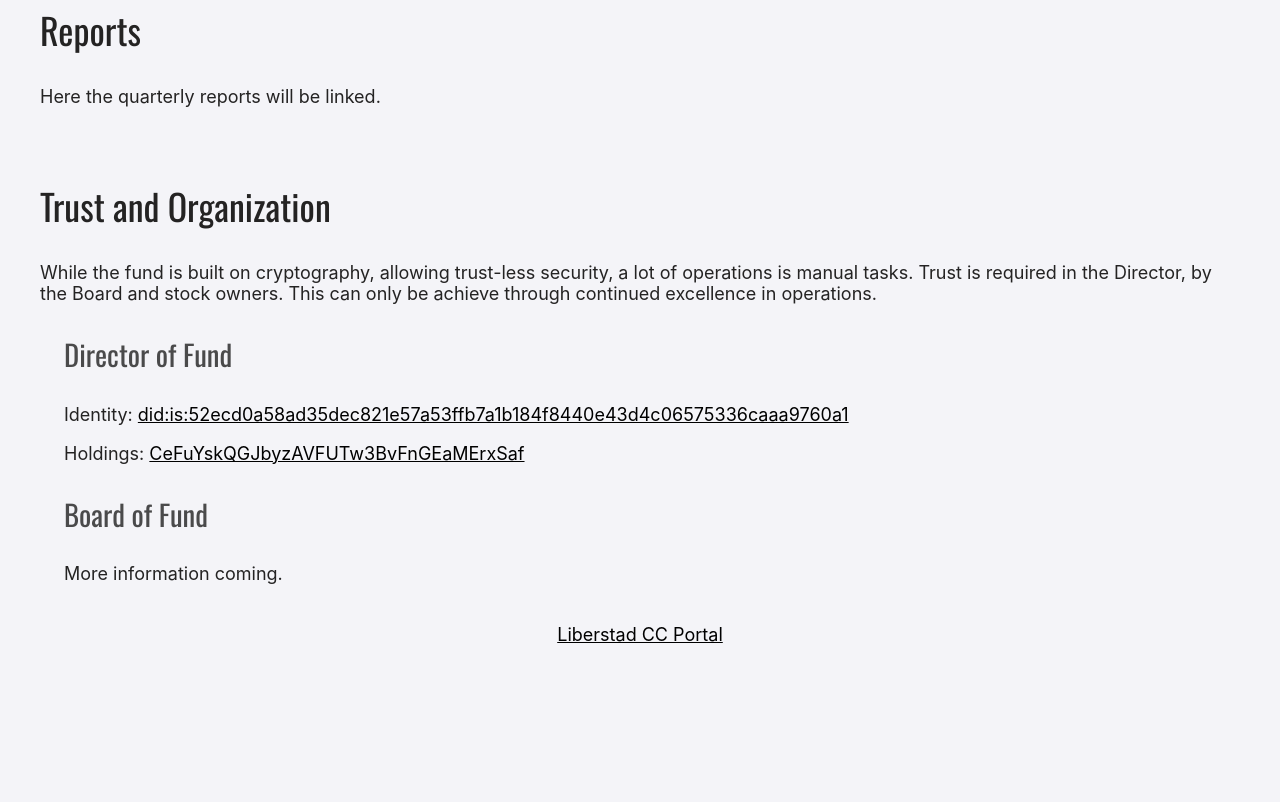
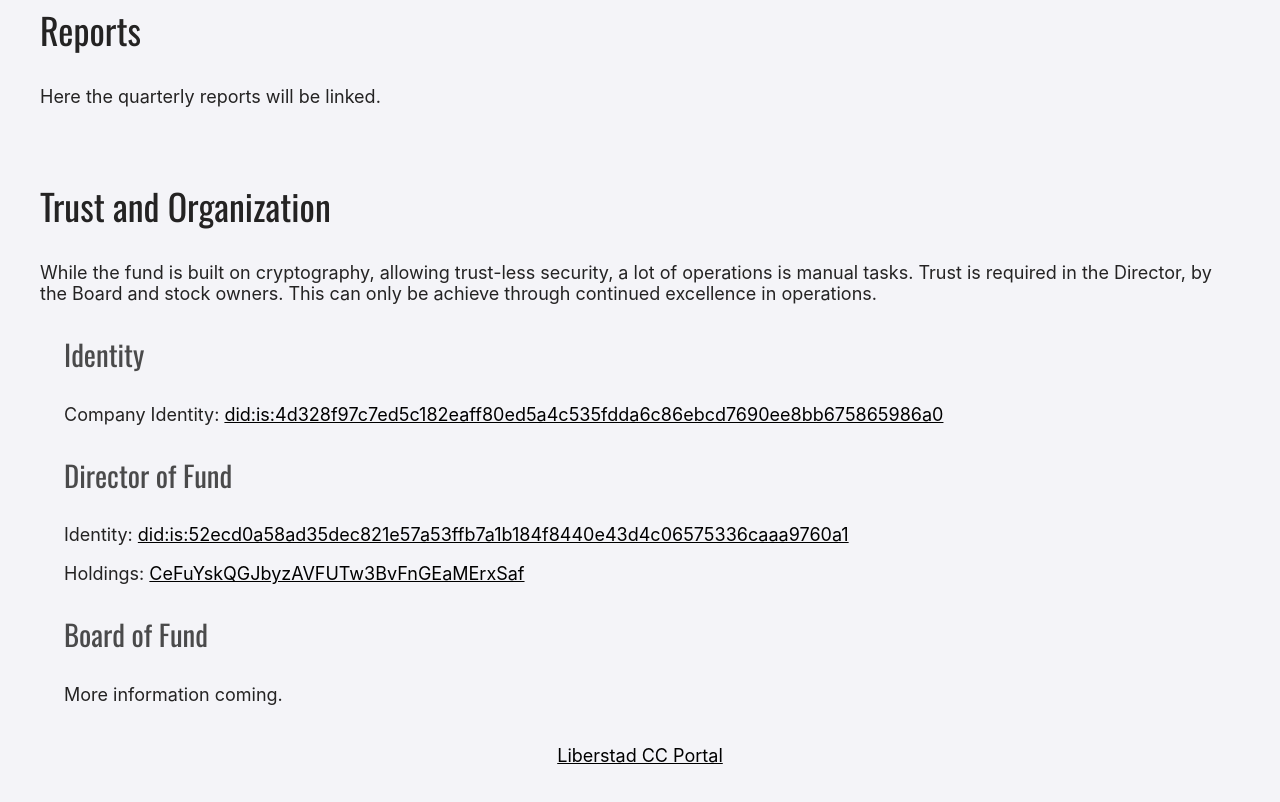
Before and after one commit to Liberstad/companies, a plain HTML site: page liberstad-city-fund/index.html in a window 1280 px wide. Shown: the part 3218-4020 px from the top of the page. Before the commit the page ends 3929 px from the top, so only its background shows below. Drawn offline with nearby package versions, Linux system fonts and the light colour scheme.

Commit message:
Add official DID for Liberstad City Fund

```diff
--- a/liberstad-city-fund/index.html
+++ b/liberstad-city-fund/index.html
@@ -240,6 +240,16 @@
         the Board and stock owners. This can only be achieve through continued
         excellence in operations.
       </p>
+      <h3>Identity</h3>
+      <p class="p3">
+        Company Identity:
+        <a
+          href="https://did.is/did:is:4d328f97c7ed5c182eaff80ed5a4c535fdda6c86ebcd7690ee8bb675865986a0"
+          target="_blank"
+          >did:is:4d328f97c7ed5c182eaff80ed5a4c535fdda6c86ebcd7690ee8bb675865986a0</a
+        >
+      </p>
+
       <h3>Director of Fund</h3>
       <p class="p3">
         Identity:
```
